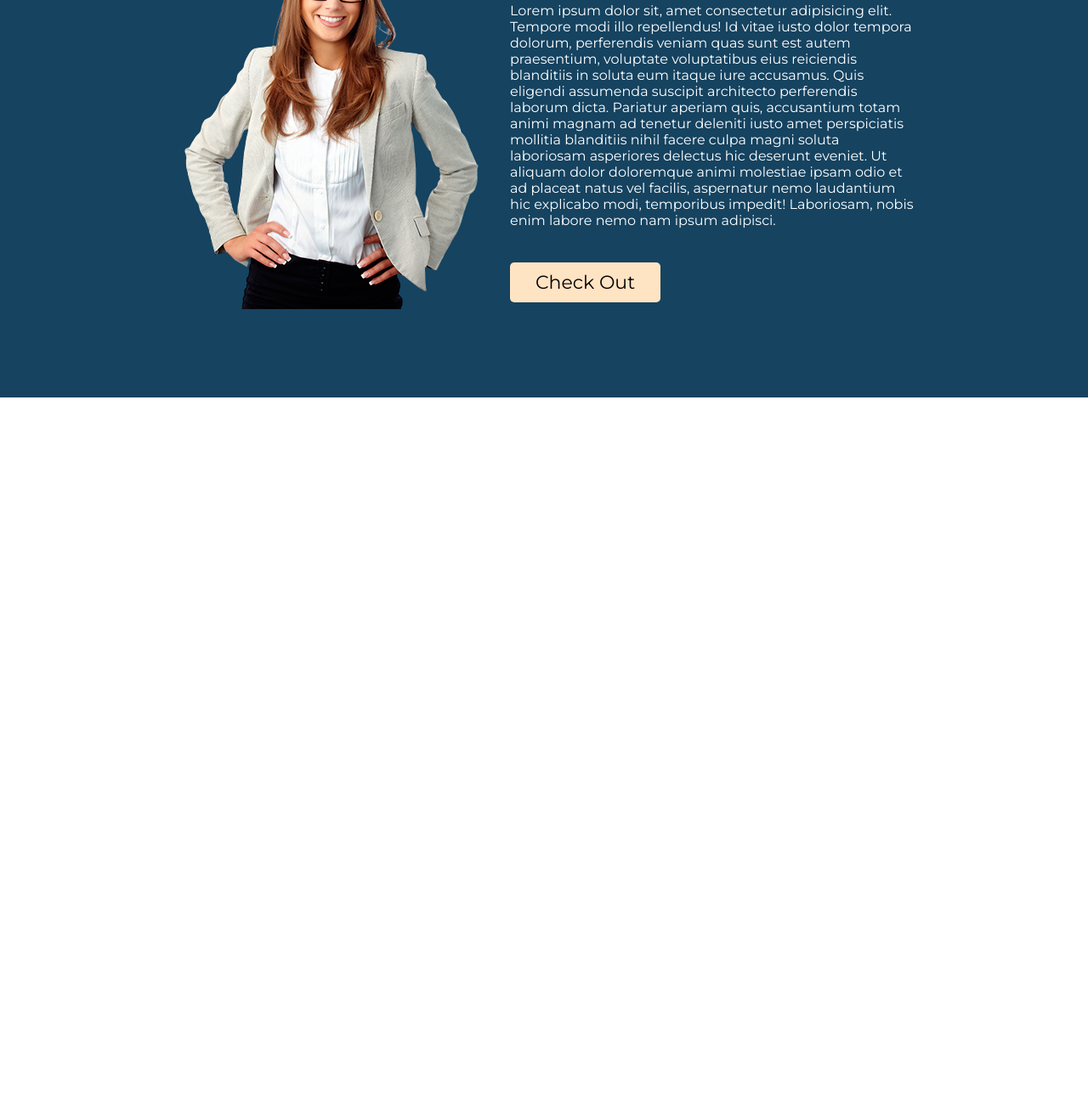
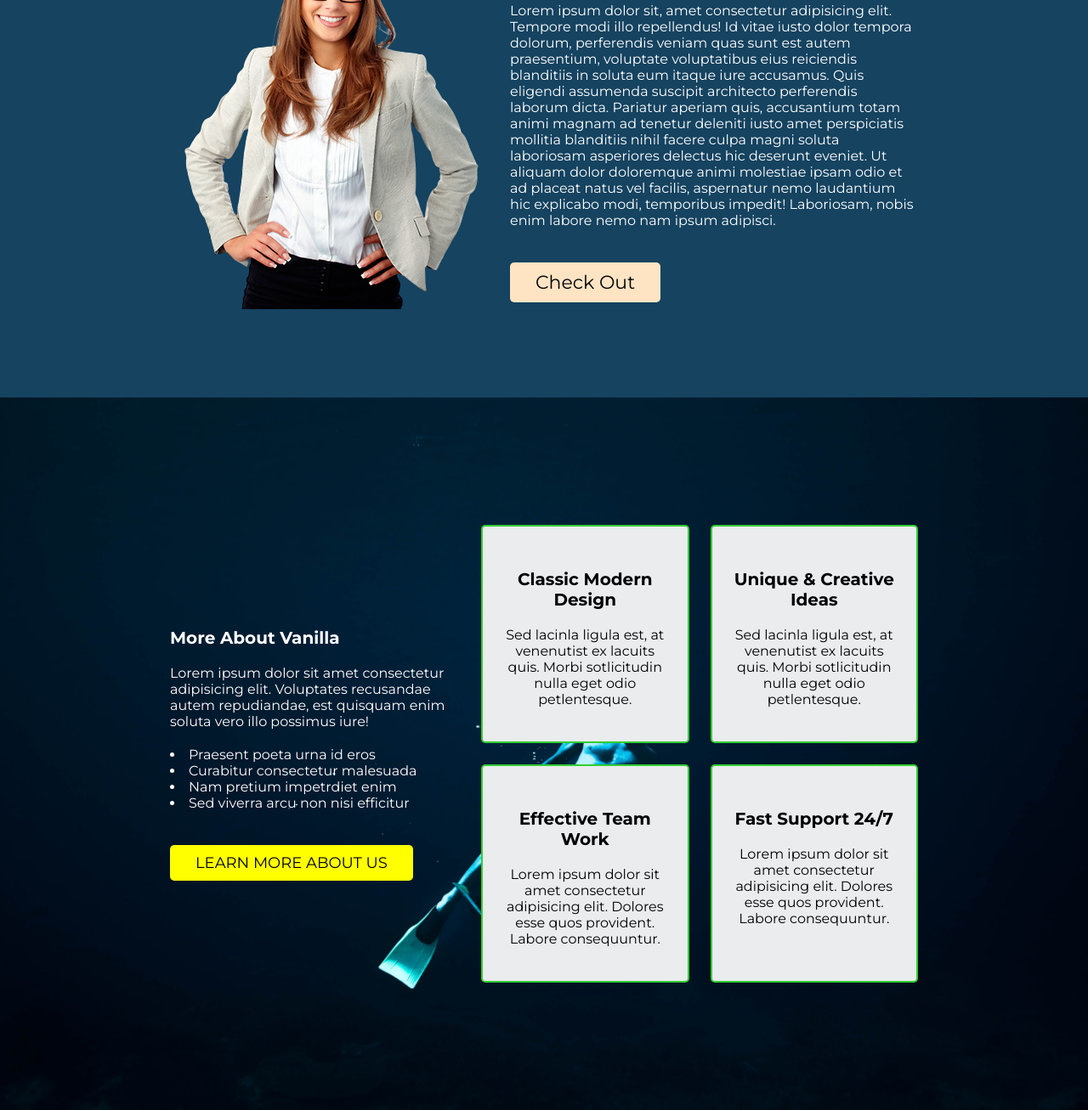
Before and after one commit to faruk35/responsive-site-ps, a plain HTML site: page index.html in a window 1280 px wide. Shown: the part 1730-3037 px from the top of the page at 85% size. Before the commit the page ends 2198 px from the top, so only its background shows below. Drawn offline with Linux system fonts and the light colour scheme.

Commit message:
third section html and css also with responsive done

```diff
--- a/index.html
+++ b/index.html
@@ -85,6 +85,41 @@
              </div>
         </div>
    </section>
+   <!-- Third section code start -->
+   <section id="third-section">
+     <div id="about-parent">
+          <div class="more-about-vanilla">
+               <h4> More About Vanilla </h4>
+               <p> Lorem ipsum dolor sit amet consectetur adipisicing elit. Voluptates recusandae autem repudiandae, est quisquam enim soluta vero illo possimus iure! </p>
+               <ul>
+                    <li> Praesent poeta urna id eros </li>
+                    <li> Curabitur consectetur malesuada </li>
+                    <li> Nam pretium impetrdiet enim </li>
+                    <li> Sed viverra arcu non nisi efficitur </li>
+               </ul>
+               <a href="#"> LEARN MORE ABOUT US </a>
+          </div>
+          <div id="about-single-items-parent">
+               <div class="about-single-items">
+                    <h4> Classic Modern Design </h4>
+                    <p>Sed lacinla ligula est, at venenutist ex lacuits quis. Morbi sotlicitudin nulla eget odio petlentesque.</p>
+               </div>
+               <div class="about-single-items">
+                    <h4> Unique & Creative Ideas </h4>
+                    <p>Sed lacinla ligula est, at venenutist ex lacuits quis. Morbi sotlicitudin nulla eget odio petlentesque.</p>
+               </div>
+               <div class="about-single-items">
+                    <h4> Effective Team Work </h4>
+                    <p> Lorem ipsum dolor sit amet consectetur adipisicing elit. Dolores esse quos provident. Labore consequuntur. </p>
+               </div>
+               <div class="about-single-items">
+                    <h4> Fast Support 24/7 </h4>
+                    <p> Lorem ipsum dolor sit amet consectetur adipisicing elit. Dolores esse quos provident. Labore consequuntur. </p>
+               </div>
+          </div>
+     </div>
+</section>
+
     </main>
 </body>
 </html>
--- a/style.css
+++ b/style.css
@@ -133,6 +133,58 @@ header{
     margin-top: 40px;
 }
 
+#third-section{
+    background-image: url('image/about-section.jpg');
+    background-repeat: no-repeat;
+    background-position: center center;
+    background-size: cover;
+    padding: 150px 0;
+}
+#about-parent{
+    display: flex;
+    justify-content: space-between;
+    gap: 30px;
+    align-items: center;
+    margin-left: 200px;
+    margin-right: 200px;
+    color: white;
+}
+.more-about-vanilla h4{
+    font-size: 20px;
+    margin-bottom: 20px;
+}
+.more-about-vanilla ul{
+    margin: 20px 0;
+    list-style-position: inside;
+}
+.more-about-vanilla a{
+    text-decoration: none;
+    font-size: 18px;
+    background-color: yellow;
+    padding: 10px 30px;
+    display: inline-block;
+    margin-top: 20px;
+    border-radius: 5px;
+    color: black;
+}
+
+#about-single-items-parent{
+    display: grid;
+    grid-template-columns: repeat(2, 1fr);
+    grid-gap: 25px;
+}
+.about-single-items{
+    background-color: #EAECEE;
+    color: black;
+    padding: 40px 20px;
+    border-radius: 5px;
+    text-align: center;
+    border: 2px solid limegreen;
+}
+.about-single-items h4{
+    font-size: 20px;
+    padding: 10px 0 20px 0;
+}
 
 
 
@@ -163,6 +215,17 @@ header{
         width: 100%;
         margin-bottom: 50px;
    }
+   #about-parent{
+    display: block;
+    margin-left: 30px;
+    margin-right: 30px;
+    }
+    #about-single-items-parent{
+    display: grid;
+    grid-template-columns: repeat(1, 1fr);
+    grid-gap: 15px;
+    margin-top: 50px;
+    }
 }
 
 @media only screen and (min-width: 689px) and (max-width: 1099px) {
@@ -182,6 +245,17 @@ header{
         width: 100%;
         margin-bottom: 70px;
    }
+   #about-parent{
+    display: block;
+    margin-left: 70px;
+    margin-right: 70px;
+    }
+    #about-single-items-parent{
+    display: grid;
+    grid-template-columns: repeat(1, 1fr);
+    grid-gap: 20px;
+    margin-top: 50px;
+    }
 }
 
 /* responsive work starts from here  */
```
